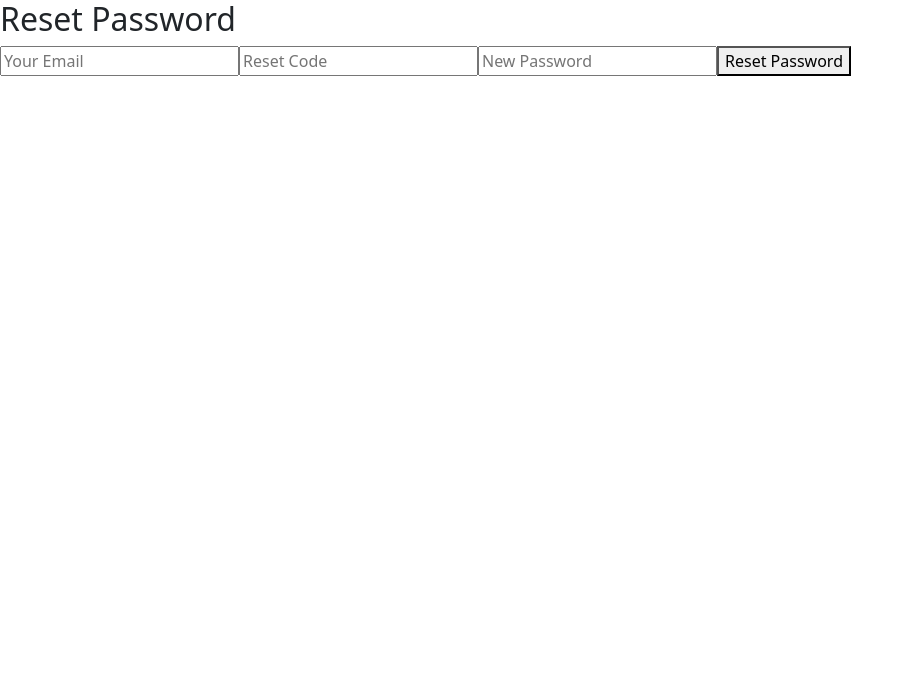
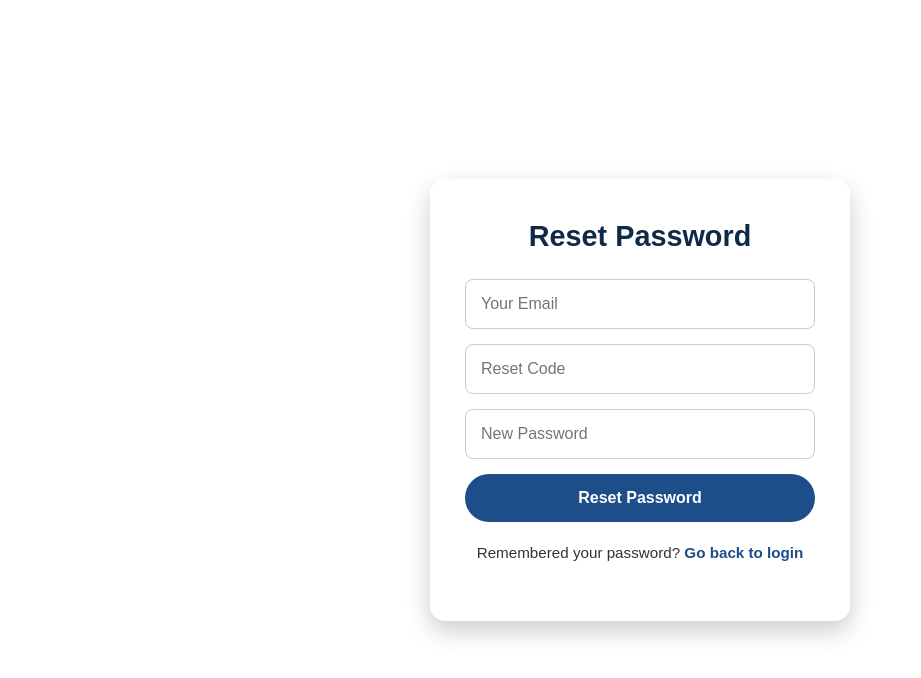
Before and after one commit to Osekobo/My_Farm, a React (Vite) app in the folder the-farm/: page /resetpassword in a window 1280 px wide. Shown: the top 678 px of the page, without its empty margins (0-921 px from the left). Built offline with nearby package versions, Linux system fonts and the light colour scheme.

Commit message:
Resert/forgot password done

```diff
--- a/the-farm/src/components/ForgotPassword.jsx
+++ b/the-farm/src/components/ForgotPassword.jsx
@@ -1,4 +1,7 @@
 import { useState } from "react";
+import "./componentstyles/forgotpassword.css";
+import 'bootstrap/dist/css/bootstrap.min.css';
+import 'bootstrap/dist/js/bootstrap.bundle.min.js';
 
 function ForgotPassword() {
   const [email, setEmail] = useState("");
@@ -33,21 +36,31 @@ function ForgotPassword() {
   };
 
   return (
-    <div>
-      <h2>Forgot Password</h2>
-      {message && <p style={{ color: "green" }}>{message}</p>}
-      {error && <p style={{ color: "red" }}>{error}</p>}
-      <form onSubmit={handleSubmit}>
+    <div className="forgot-page">
+      <div className="forgot-container">
+        <h2 className="forgot-title">Forgot Password</h2>
+
+        {message && <p className="forgot-success">{message}</p>}
+        {error && <p className="forgot-error">{error}</p>}
+
+        <form onSubmit={handleSubmit} className="forgot-form">
           <input
             type="email"
             placeholder="Enter your email"
             value={email}
             onChange={(e) => setEmail(e.target.value)}
             required
+            className="forgot-input"
           />
-        <button type="submit">Send Reset Code</button>
+          <button type="submit" className="forgot-btn">Send Reset Code</button>
         </form>
+
+        <p className="forgot-back">
+          Remembered your password? <a href="/login">Go back to login</a>
+        </p>
       </div>
+    </div>
+
   );
 }
 
--- a/the-farm/src/components/ResetPassword.jsx
+++ b/the-farm/src/components/ResetPassword.jsx
@@ -1,4 +1,7 @@
 import { useState } from "react";
+import "./componentstyles/resertpassword.css";
+import 'bootstrap/dist/css/bootstrap.min.css';
+import 'bootstrap/dist/js/bootstrap.bundle.min.js';
 
 function ResetPassword() {
   const [email, setEmail] = useState("");
@@ -35,35 +38,50 @@ function ResetPassword() {
   };
 
   return (
-    <div>
-      <h2>Reset Password</h2>
-      {message && <p style={{ color: "green" }}>{message}</p>}
-      {error && <p style={{ color: "red" }}>{error}</p>}
-      <form onSubmit={handleReset}>
+    <div className="reset-page">
+      <div className="reset-container">
+        <h2 className="reset-title">Reset Password</h2>
+
+        {message && <p className="reset-success">{message}</p>}
+        {error && <p className="reset-error">{error}</p>}
+
+        <form onSubmit={handleReset} className="reset-form">
           <input
             type="email"
             placeholder="Your Email"
             value={email}
             onChange={(e) => setEmail(e.target.value)}
             required
+            className="reset-input"
           />
+
           <input
             type="text"
             placeholder="Reset Code"
             value={code}
             onChange={(e) => setCode(e.target.value)}
             required
+            className="reset-input"
           />
+
           <input
             type="password"
             placeholder="New Password"
             value={newPassword}
             onChange={(e) => setNewPassword(e.target.value)}
             required
+            className="reset-input"
           />
-        <button type="submit">Reset Password</button>
+
+          <button type="submit" className="reset-btn">Reset Password</button>
         </form>
+
+        <p className="reset-back">
+          Remembered your password? <a href="/login">Go back to login</a>
+        </p>
       </div>
+    </div>
+
   );
 }
 
--- /dev/null
+++ b/the-farm/src/components/componentstyles/forgotpassword.css
@@ -0,0 +1,117 @@
+/* ===============================
+   🔑 Forgot Password Page Styles
+   =============================== */
+
+.forgot-page {
+  min-height: 100vh;
+  display: flex;
+  align-items: center;
+  justify-content: center;
+  font-family: 'Poppins', sans-serif;
+  /* background: linear-gradient(145deg, #0e2a47, #1d4e89); */
+}
+
+.forgot-container {
+  background: #ffffff;
+  width: 400px;
+  padding: 40px 35px;
+  border-radius: 15px;
+  text-align: center;
+  box-shadow: 0px 10px 25px rgba(0, 0, 0, 0.2);
+  animation: slideIn 0.7s ease-out;
+}
+
+@keyframes slideIn {
+  from {
+    opacity: 0;
+    transform: translateY(40px);
+  }
+
+  to {
+    opacity: 1;
+    transform: translateY(0);
+  }
+}
+
+.forgot-title {
+  font-size: 1.8rem;
+  color: #0e2a47;
+  margin-bottom: 20px;
+  font-weight: 600;
+}
+
+.forgot-form {
+  display: flex;
+  flex-direction: column;
+  gap: 15px;
+}
+
+.forgot-input {
+  padding: 12px 15px;
+  border-radius: 8px;
+  border: 1px solid #ccc;
+  font-size: 1rem;
+  outline: none;
+  transition: border 0.3s ease;
+}
+
+.forgot-input:focus {
+  border-color: #1d4e89;
+}
+
+.forgot-btn {
+  background: #1d4e89;
+  color: white;
+  border: none;
+  border-radius: 25px;
+  padding: 12px;
+  font-weight: 600;
+  cursor: pointer;
+  transition: background 0.3s ease;
+}
+
+.forgot-btn:hover {
+  background: #0e2a47;
+}
+
+/* Messages */
+.forgot-success {
+  color: green;
+  font-weight: 500;
+  margin-bottom: 10px;
+}
+
+.forgot-error {
+  color: red;
+  font-weight: 500;
+  margin-bottom: 10px;
+}
+
+/* Back to login link */
+.forgot-back {
+  margin-top: 20px;
+  font-size: 0.95rem;
+  color: #333;
+}
+
+.forgot-back a {
+  color: #1d4e89;
+  text-decoration: none;
+  font-weight: bold;
+}
+
+.forgot-back a:hover {
+  text-decoration: underline;
+}
+
+/* Responsive */
+@media (max-width: 480px) {
+  .forgot-container {
+    width: 90%;
+    padding: 30px 20px;
+  }
+
+  .forgot-title {
+    font-size: 1.5rem;
+  }
+}
--- /dev/null
+++ b/the-farm/src/components/componentstyles/resertpassword.css
@@ -0,0 +1,117 @@
+/* ===============================
+   🔑 Reset Password Page Styles
+   =============================== */
+
+.reset-page {
+  min-height: 100vh;
+  display: flex;
+  align-items: center;
+  justify-content: center;
+  /* background: linear-gradient(145deg, #0e2a47, #1d4e89); */
+  font-family: 'Poppins', sans-serif;
+}
+
+.reset-container {
+  background: #fff;
+  width: 420px;
+  padding: 40px 35px;
+  border-radius: 15px;
+  text-align: center;
+  box-shadow: 0px 10px 25px rgba(0, 0, 0, 0.2);
+  animation: slideIn 0.7s ease-out;
+}
+
+@keyframes slideIn {
+  from {
+    opacity: 0;
+    transform: translateY(40px);
+  }
+
+  to {
+    opacity: 1;
+    transform: translateY(0);
+  }
+}
+
+.reset-title {
+  font-size: 1.8rem;
+  color: #0e2a47;
+  margin-bottom: 25px;
+  font-weight: 600;
+}
+
+.reset-form {
+  display: flex;
+  flex-direction: column;
+  gap: 15px;
+}
+
+.reset-input {
+  padding: 12px 15px;
+  border-radius: 8px;
+  border: 1px solid #ccc;
+  font-size: 1rem;
+  outline: none;
+  transition: border 0.3s ease;
+}
+
+.reset-input:focus {
+  border-color: #1d4e89;
+}
+
+.reset-btn {
+  background: #1d4e89;
+  color: white;
+  border: none;
+  border-radius: 25px;
+  padding: 12px;
+  font-weight: 600;
+  cursor: pointer;
+  transition: background 0.3s ease;
+}
+
+.reset-btn:hover {
+  background: #0e2a47;
+}
+
+/* Messages */
+.reset-success {
+  color: green;
+  font-weight: 500;
+  margin-bottom: 10px;
+}
+
+.reset-error {
+  color: red;
+  font-weight: 500;
+  margin-bottom: 10px;
+}
+
+/* Back link */
+.reset-back {
+  margin-top: 20px;
+  font-size: 0.95rem;
+  color: #333;
+}
+
+.reset-back a {
+  color: #1d4e89;
+  text-decoration: none;
+  font-weight: bold;
+}
+
+.reset-back a:hover {
+  text-decoration: underline;
+}
+
+/* Responsive */
+@media (max-width: 480px) {
+  .reset-container {
+    width: 90%;
+    padding: 30px 20px;
+  }
+
+  .reset-title {
+    font-size: 1.5rem;
+  }
+}
```
Lines whose indentation alone changed are shown as unchanged.
